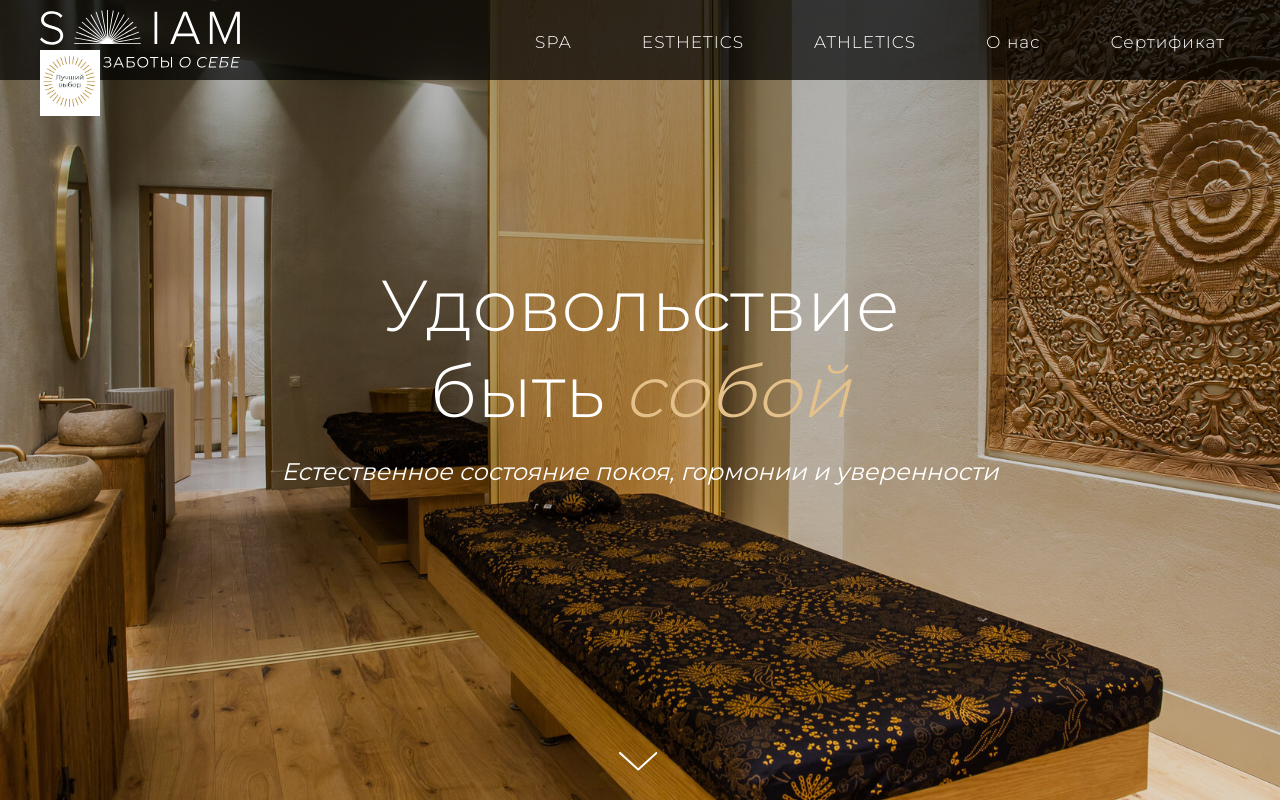
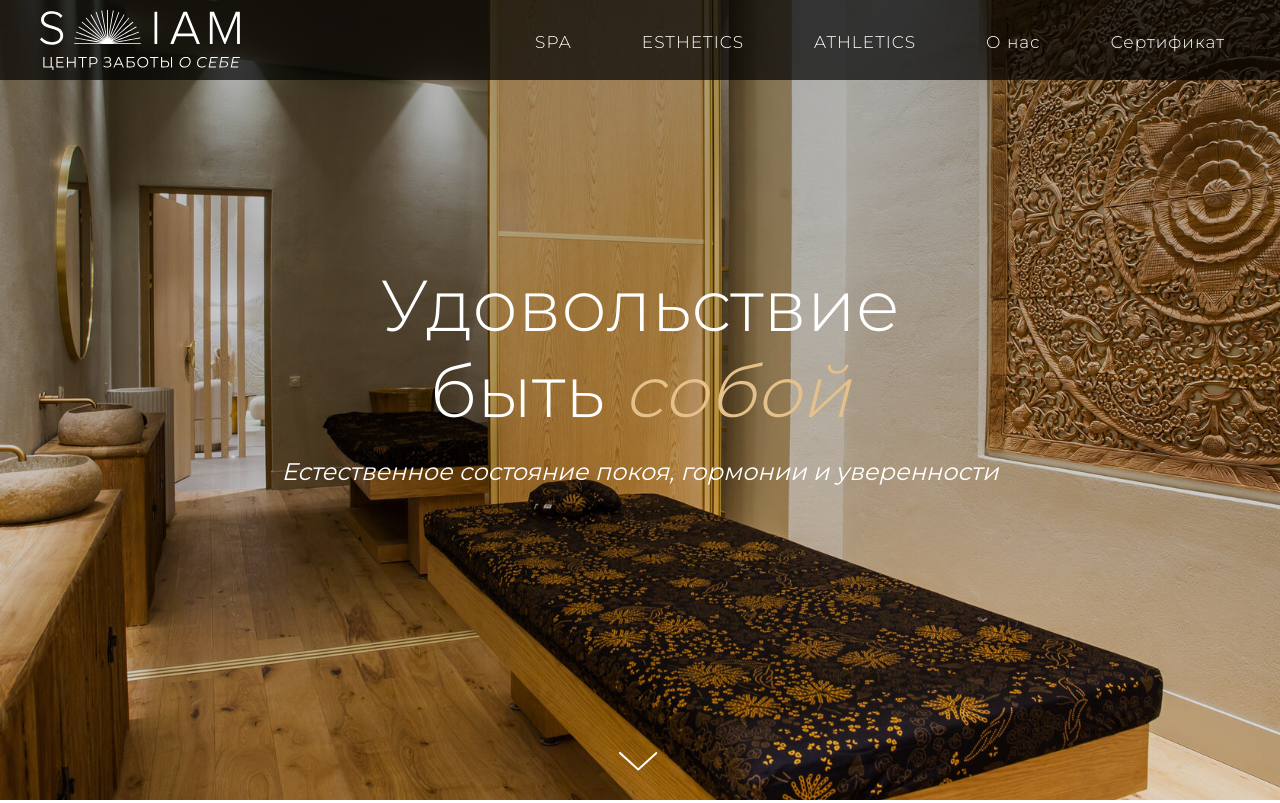
Before and after one commit to northsatcz/siamcenter, a plain HTML site: page index.html in a window 1280 px wide. Shown: the top 803 px of the page. Drawn offline with nearby package versions, Linux system fonts and the light colour scheme.

Commit message:
best choice

```diff
--- a/index.html
+++ b/index.html
@@ -35,9 +35,9 @@
         <a href="./index.html">
           <img src="./img/siam-logo.svg" class="logo" alt="">
         </a>
-        <div class="bestchoice" style="position: absolute;">
+        <!-- <div class="bestchoice" style="position: absolute;">
           <img src="/img/siamBestChoice.png" alt="" style="width: 60px; position: relative;top: -20px; left: 2`20px;">
-        </div>
+        </div> -->
       </div>
       <div class="nav-bar d-flex align-middle">
         <div class="nav-bar-item"> <a href="./spa.html">SPA</a> </div>
```
